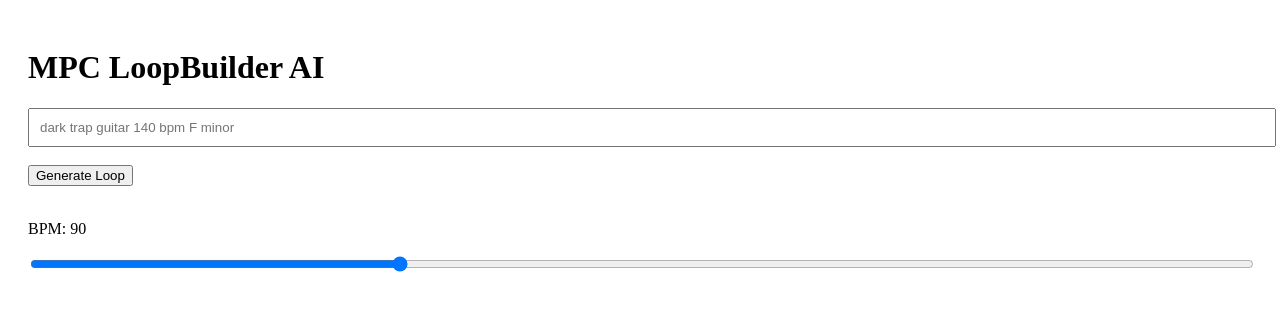
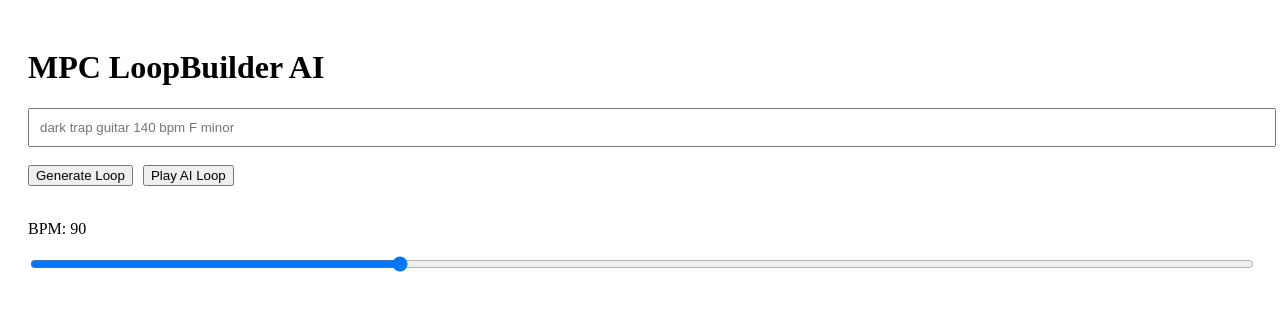
Before and after one commit to Jbolda2009/mpc-loopbuilder, a Next.js app: page / in a window 1280 px wide. Shown: the top 310 px of the page. Built offline with nearby package versions, Linux system fonts and the light colour scheme.

Commit message:
Update index.js

```diff
--- a/pages/index.js
+++ b/pages/index.js
@@ -1,4 +1,20 @@
 import { useState } from "react";
+
+const NOTE_MAP = {
+  C: 261.63, "C#": 277.18, D: 293.66, "D#": 311.13,
+  E: 329.63, F: 349.23, "F#": 369.99, G: 392.0,
+  "G#": 415.3, A: 440.0, "A#": 466.16, B: 493.88
+};
+
+const MINOR_SCALE = [0, 2, 3, 5, 7, 8, 10];
+
+function noteFreq(key, step, octaveShift = 0) {
+  const keys = Object.keys(NOTE_MAP);
+  const rootIndex = keys.indexOf(key || "C");
+  const semitone = MINOR_SCALE[step % MINOR_SCALE.length];
+  const noteIndex = (rootIndex + semitone) % 12;
+  return NOTE_MAP[keys[noteIndex]] * Math.pow(2, octaveShift);
+}
 
 export default function Home() {
   const [bpm, setBpm] = useState(90);
@@ -8,17 +24,74 @@ export default function Home() {
   async function generateLoop() {
     const res = await fetch("/api/generate", {
       method: "POST",
-      headers: {
-        "Content-Type": "application/json"
-      },
+      headers: { "Content-Type": "application/json" },
       body: JSON.stringify({ prompt })
     });
 
     const data = await res.json();
     setResult(data);
 
-    if (data.bpm) {
-      setBpm(Number(data.bpm));
+    if (data.bpm) setBpm(Number(data.bpm));
+  }
+
+  function playAILoop() {
+    if (!result) return alert("Generate a loop first.");
+
+    const audioCtx = new (window.AudioContext || window.webkitAudioContext)();
+    const secondsPerBeat = 60 / Number(result.bpm || bpm);
+    const bars = 4;
+    const totalBeats = bars * 4;
+    const start = audioCtx.currentTime + 0.1;
+
+    function playTone(freq, time, duration, type = "triangle", gain = 0.15) {
+      const osc = audioCtx.createOscillator();
+      const amp = audioCtx.createGain();
+
+      osc.type = type;
+      osc.frequency.value = freq;
+
+      amp.gain.setValueAtTime(0, time);
+      amp.gain.linearRampToValueAtTime(gain, time + 0.01);
+      amp.gain.exponentialRampToValueAtTime(0.001, time + duration);
+
+      osc.connect(amp);
+      amp.connect(audioCtx.destination);
+
+      osc.start(time);
+      osc.stop(time + duration);
+    }
+
+    function playKick(time) {
+      playTone(60, time, 0.18, "sine", 0.8);
+    }
+
+    function playSnare(time) {
+      playTone(180, time, 0.08, "square", 0.25);
+    }
+
+    function playHat(time) {
+      playTone(9000, time, 0.025, "square", 0.05);
+    }
+
+    const melody = [0, 2, 4, 5, 4, 2, 1, 0];
+
+    for (let beat = 0; beat < totalBeats; beat++) {
+      const t = start + beat * secondsPerBeat;
+
+      if (result.style === "trap") {
+        if (beat % 4 === 0 || beat % 4 === 3) playKick(t);
+        if (beat % 4 === 2) playSnare(t);
+        playHat(t);
+        playHat(t + secondsPerBeat / 2);
+      }
+
+      const m = melody[beat % melody.length];
+      const freq = noteFreq(result.key || "C", m, 0);
+
+      if (beat % 2 === 0) {
+        playTone(freq, t, secondsPerBeat * 1.5, "triangle", 0.18);
+        playTone(freq / 2, t, secondsPerBeat * 0.9, "sine", 0.12);
+      }
     }
   }
 
@@ -34,13 +107,14 @@ export default function Home() {
         style={{ width: "100%", padding: 10 }}
       />
 
-      <br />
-      <br />
+      <br /><br />
 
       <button onClick={generateLoop}>Generate Loop</button>
+      <button onClick={playAILoop} style={{ marginLeft: 10 }}>
+        Play AI Loop
+      </button>
 
-      <br />
-      <br />
+      <br /><br />
 
       <p>BPM: {bpm}</p>
 
@@ -53,9 +127,7 @@ export default function Home() {
         style={{ width: "100%" }}
       />
 
-      {result && (
-        <pre>{JSON.stringify(result, null, 2)}</pre>
-      )}
+      {result && <pre>{JSON.stringify(result, null, 2)}</pre>}
     </div>
   );
 }
```
